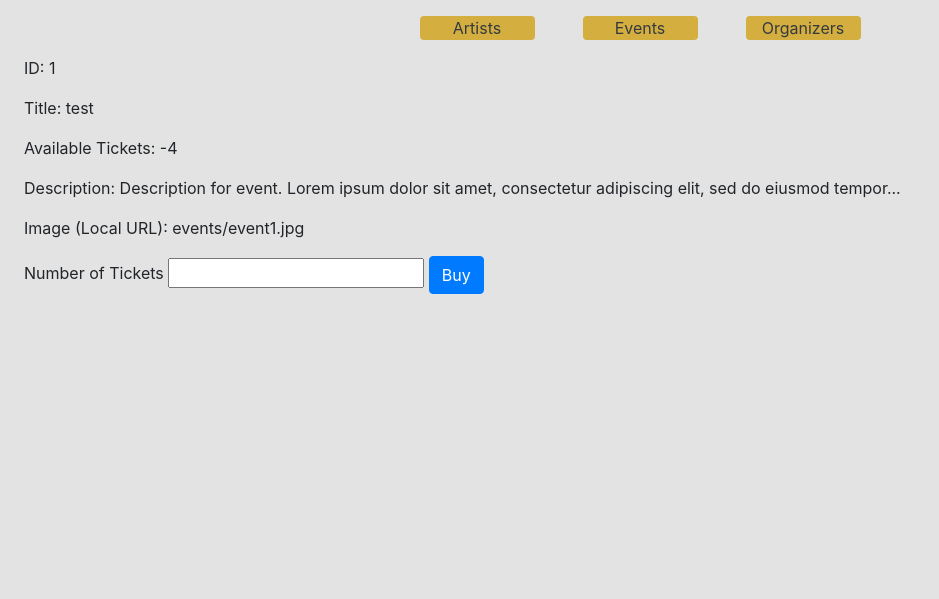
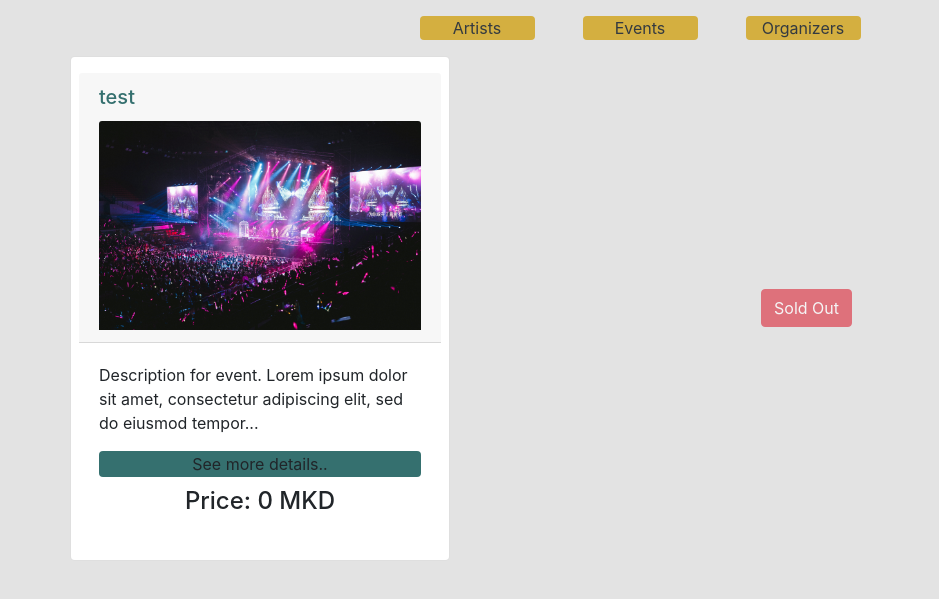
Before and after one commit to stefanikulebanova/HID-Project, a Django app: page /buy_ticket/1/ in a window 1280 px wide. Shown: the part 58-657 px from the top of the page, without its empty margins (0-939 px from the left). Run offline with Django 4.2, Linux system fonts and the light colour scheme; data comes from the database, SQL or seed files in the repository; both versions use the stored data as it was after the commit.

Commit message:
buy ticket sold out

```diff
--- a/project_app/templates/buy_ticket.html
+++ b/project_app/templates/buy_ticket.html
@@ -1,13 +1,100 @@
-{% extends "base_generic.html" %} {% block content %}
-<p>ID: {{ event.id }}</p>
-<p>Title: {{ event.title }}</p>
-<p>Available Tickets: {{ event.available_tickets }}</p>
-<p>Description: {{ event.description }}</p>
-<p>Image (Local URL): {{ event.image }}</p>
-<form method="post" action="{% url 'buy_ticket' event.id %}">
-        {% csrf_token %}
-        <label for="number_of_tickets">Number of Tickets</label>
-        <input id="number_of_tickets" type="number" name="number_of_tickets" required>
-        <button class="btn btn-primary" type="submit">Buy</button>
-    </form>
+{% extends "base_generic.html" %}
+{% block content %}
+    <style>
+
+        span {
+            cursor: pointer;
+        }
+
+        .number {
+            margin: 100px;
+        }
+
+        .minus, .plus {
+            width: 20px;
+            height: 20px;
+            background: #f2f2f2;
+            border-radius: 4px;
+            padding: 8px 5px 8px 5px;
+            border: 1px solid #ddd;
+        {#display: inline-block;#} vertical-align: middle;
+            text-align: center;
+        }
+
+        input {
+            height: 34px;
+            width: 100px;
+            text-align: center;
+            font-size: 26px;
+            border: 1px solid #ddd;
+            border-radius: 4px;
+            display: inline-block;
+            vertical-align: middle;
+        }
+    </style>
+    <div class="container">
+{#    <h1 style="text-align: center; margin: 70px"  >Buy Tickets for {{ event.title }}</h1>#}
+        <div class="row">
+            <!-- Left Div -->
+            <div class="col-4 card mr-4 px-2 py-3 rounded-lg">
+                <div class="card-header">
+                    <h5 class="card-title main-text">{{ event.title }}</h5>
+                    <img src="{{ MEDIA_URL }}{{ event.image.url }}" class="card-img-top" alt="Cover image"
+                         style="max-width: 100%;">
+                </div>
+                <div class="card-body">
+                    <p class="card-text">{{ event.description }}</p>
+                    <a class="btn rounded main-color p-0" style="width: 100%;"
+                       href="{% url 'event_details' event.id %}">
+                        See more details..
+                    </a>
+                    <h4 style="text-align: center; margin-top: 10px">
+                        Price: {{ event.ticket_price }} MKD
+                    </h4>
+
+                </div>
+            </div>
+
+            <!-- Right Form -->
+            <div class="col-7 d-flex justify-content-center align-items-center">
+                <form method="post" action="{% url 'buy_ticket' event.id %}">
+                    {% csrf_token %}
+                    {% if event.available_tickets > 0 %}
+                        <div class="number" id="number">
+                            <span class="minus">-</span>
+                            <input type="number" id="number_of_tickets" value="1" name="number_of_tickets"/>
+                            <span class="plus">+</span>
+                            <button class="btn btn-primary" type="submit">Purchase</button>
+                        </div>
+                    {% else %}
+                        <div class="number" id="number">
+                            <button class="btn btn-danger" type="button" disabled>Sold Out</button>
+                        </div>
+
+                    {% endif %}
+                </form>
+
+            </div>
+        </div>
+    </div>
+
+    <script src="https://code.jquery.com/jquery-3.6.0.min.js"></script>
+    <script>
+        $(document).ready(function () {
+            $('.minus').click(function () {
+                var $input = $(this).parent().find('input');
+                var count = parseInt($input.val()) - 1;
+                count = count < 1 ? 1 : count;
+                $input.val(count);
+                $input.change();
+                return false;
+            });
+            $('.plus').click(function () {
+                var $input = $(this).parent().find('input');
+                $input.val(parseInt($input.val()) + 1);
+                $input.change();
+                return false;
+            });
+        });
+    </script>
 {% endblock %}
--- a/project_app/views.py
+++ b/project_app/views.py
@@ -79,12 +79,6 @@ def buy_ticket(request, event_id):
         number_of_tickets = request.POST.get('number_of_tickets')
         event.available_tickets -= int(number_of_tickets)
         event.save()
-
-        print(event)
-        print(AppUser)
-        print(datetime.date.today())
-
-        print(request.user.pk)
 
         app_user = get_object_or_404(AppUser, pk=request.user.pk)
 
```
Also changed, not shown: db.sqlite3.
